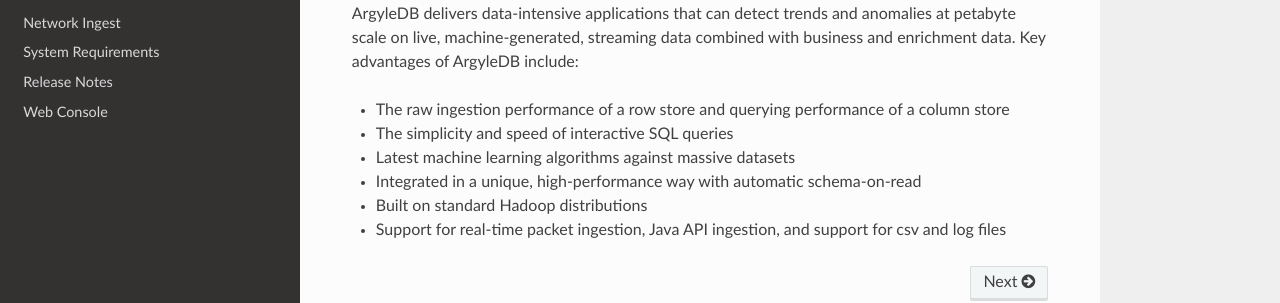
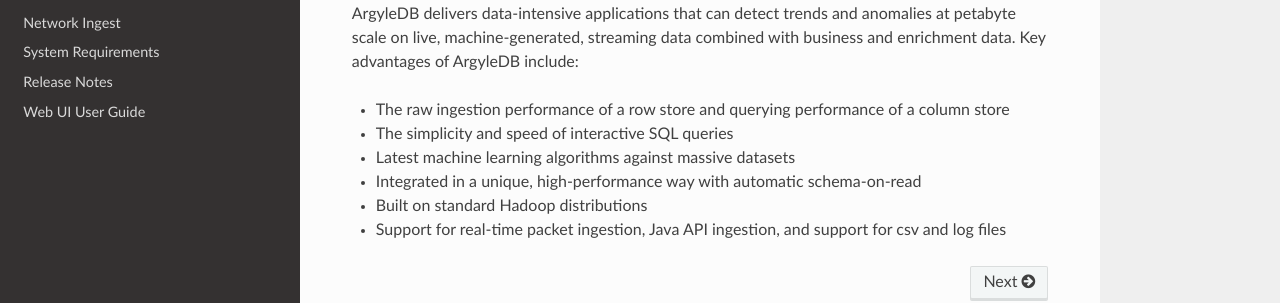
Before and after one commit to tomhowells/documentation, an MkDocs documentation site: the page built from docs/index.md, in a window 1280 px wide. Shown: the part 158-461 px from the top of the page. Built offline with MkDocs 1.6.1, drawn with Linux system fonts in a browser that asks for light colours; nearby versions of some CDN libraries; old or Windows-style settings are respelled for this version of MkDocs.

Commit message:
rename web ui menu item

```diff
--- a/mkdocs.yml
+++ b/mkdocs.yml
@@ -8,4 +8,4 @@
 - Network Ingest: network-ingest.md
 - System Requirements: requirements.md
 - Release Notes: releases.md
-- Web Console: web-console.md
+- Web UI User Guide: web-console.md
```
Also changed, not shown: docs/images/IBIS_add_service_wizard_1.png (deleted), docs/images/IBIS_add_service_wizard_2.png (deleted), site/cloudera-install/index.html, site/index.html, site/mkdocs/search_index.json, site/network-ingest/index.html, site/releases/index.html, site/requirements/index.html, site/search.html, site/web-console/index.html.
